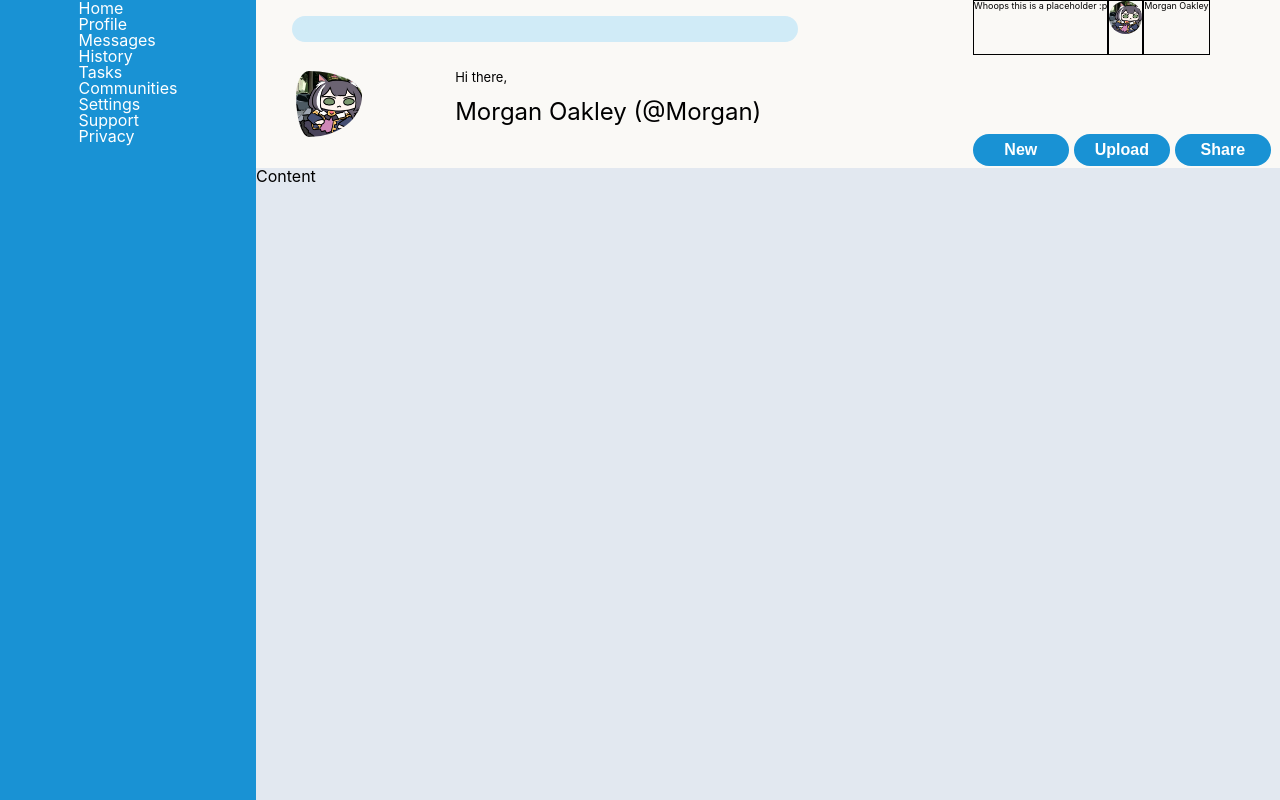
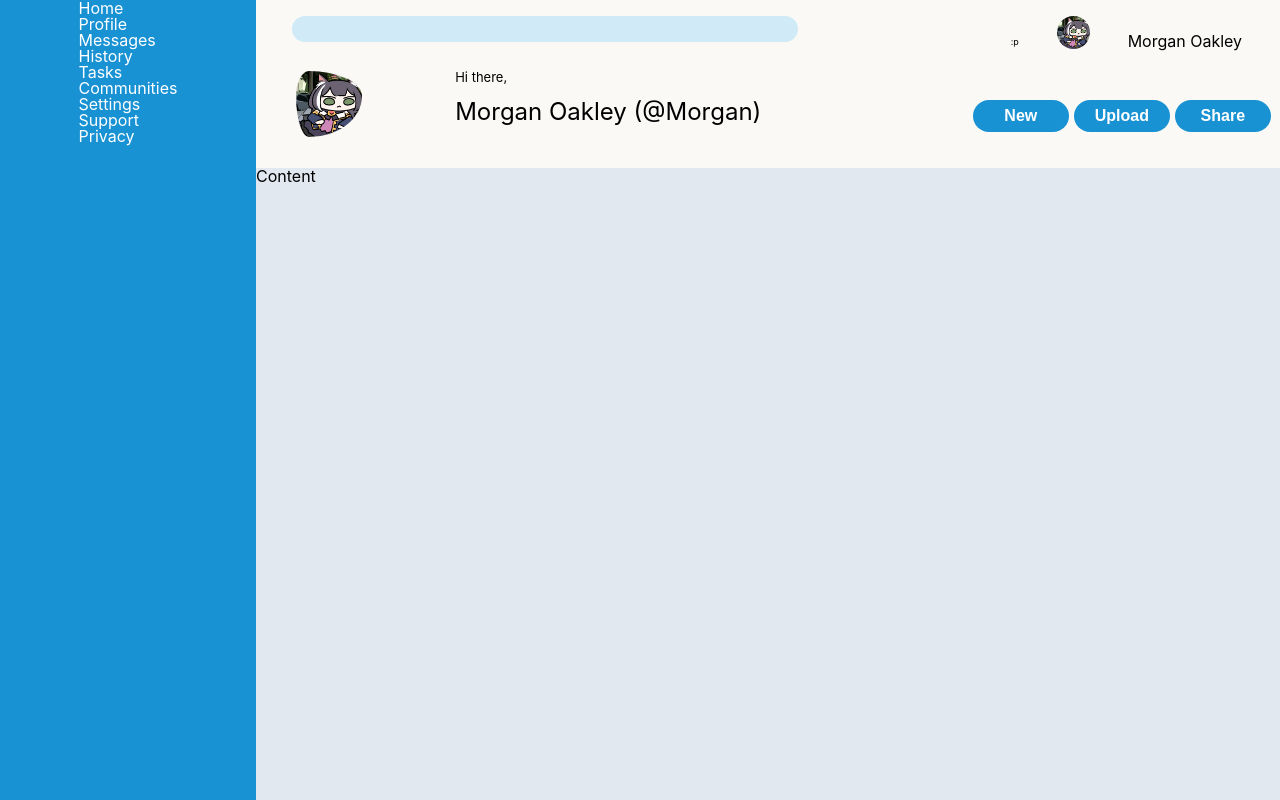
Before and after one commit to mio2smug/dashboard, a plain HTML site: page index.html in a window 1280 px wide. Drawn offline with Linux system fonts and the light colour scheme.

Commit message:
headbar finished

```diff
--- a/index.html
+++ b/index.html
@@ -57,7 +57,7 @@
                 <div class="headbar--icon--wrapper">
 
                     <div class="headbar--symbol--wrapper">
-                        Whoops this is a placeholder :p
+                        <p>:p</p>
                     </div>
 
                     <div class="avatar--container--small">
@@ -66,7 +66,7 @@
                     </div>
 
                     <div class="headbar--name--wrapper">
-                        <p><h1>Morgan Oakley</h1><p>
+                        <p>Morgan Oakley<p>
                     </div>
 
                 </div>
--- a/style.css
+++ b/style.css
@@ -103,27 +103,35 @@ body, html{
         width: 30%;
         display: grid;
         grid-template-rows: 33% 66%;
-
+        margin-top: 1rem;
       }
 
         .headbar--icon--wrapper{
           display: flex;
           flex-direction: row;
           flex-wrap: wrap;
+          justify-content: space-evenly;
         }
 
-        .headbar--symbol--wrapper{
-          font-size: xx-small;
-        }
+          .headbar--symbol--wrapper{
+            display: flex;
+            font-size: xx-small;
+            align-items: center;
+          }
 
-        .headbar--icon--wrapper > div{
-          border: 1px solid black;
-        }
+          .headbar--name--wrapper{
+            display: flex;
+            align-items: center;
+          }
+
+            .headbar--name--wrapper > p{
+              font-size: medium;
+            }
 
         .headbar--buttons{
           display: flex;
           flex-direction: row;
-          align-items: flex-end;
+          align-items: center;
           gap: 5px ;
         }
 
```
